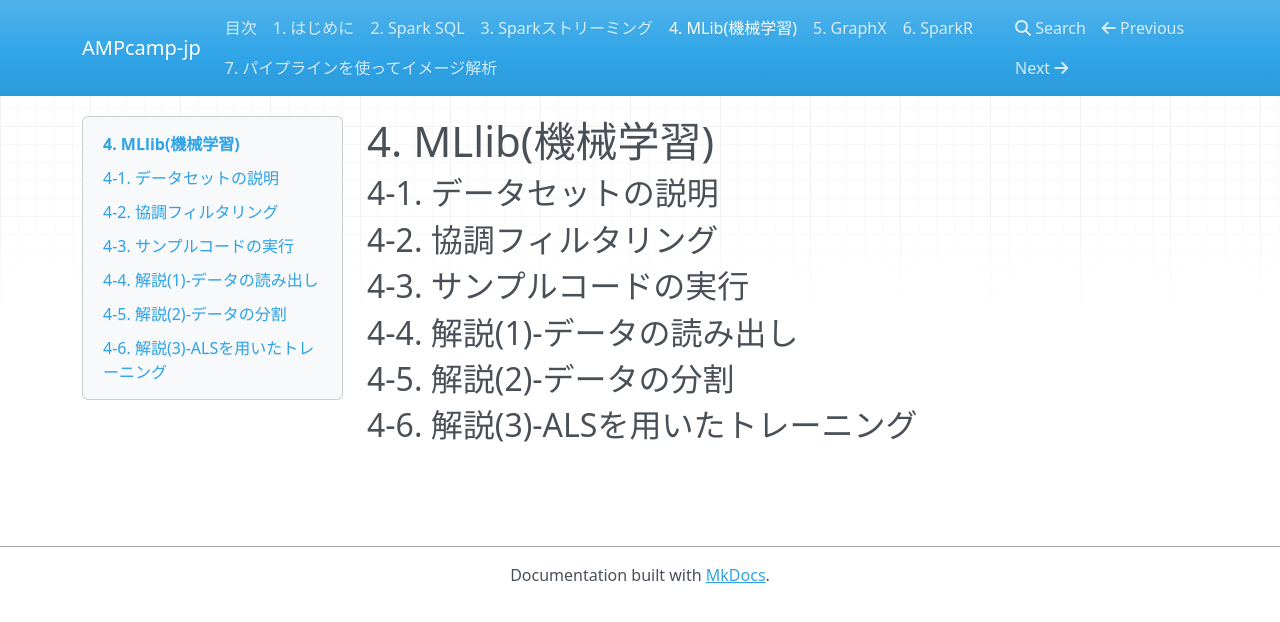
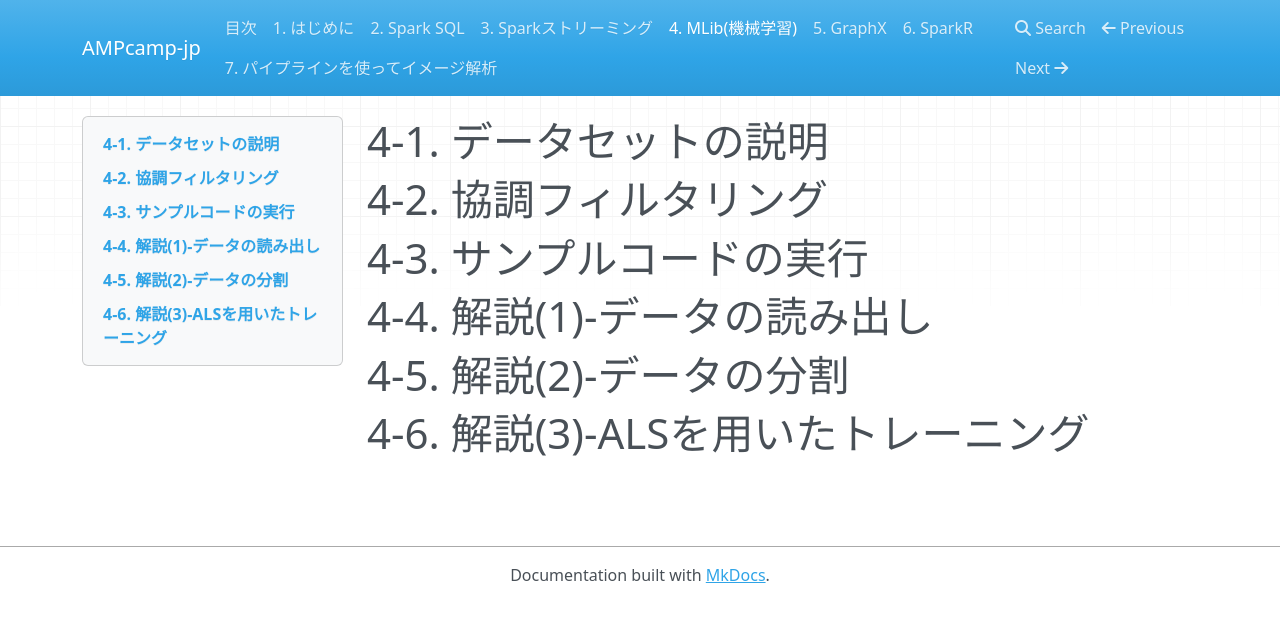
Before and after one commit to fujita-shintaro/RTD-fujita, an MkDocs documentation site: the page built from docs/mllib.md, in a window 1280 px wide. Shown: the top 622 px of the page. Built offline with MkDocs 1.6.1, drawn with Linux system fonts in a browser that asks for light colours; nearby versions of some CDN libraries; old or Windows-style settings are respelled for this version of MkDocs.

Commit message:
Update mllib.md

```diff
--- a/docs/mllib.md
+++ b/docs/mllib.md
@@ -1,13 +1,11 @@
-# 4. MLlib(機械学習)
+# 4-1. データセットの説明
 
-## 4-1. データセットの説明
+# 4-2. 協調フィルタリング
 
-## 4-2. 協調フィルタリング
+# 4-3. サンプルコードの実行
 
-## 4-3. サンプルコードの実行
+# 4-4. 解説(1)-データの読み出し
 
-## 4-4. 解説(1)-データの読み出し
+# 4-5. 解説(2)-データの分割
 
-## 4-5. 解説(2)-データの分割
-
-## 4-6. 解説(3)-ALSを用いたトレーニング
+# 4-6. 解説(3)-ALSを用いたトレーニング
```
